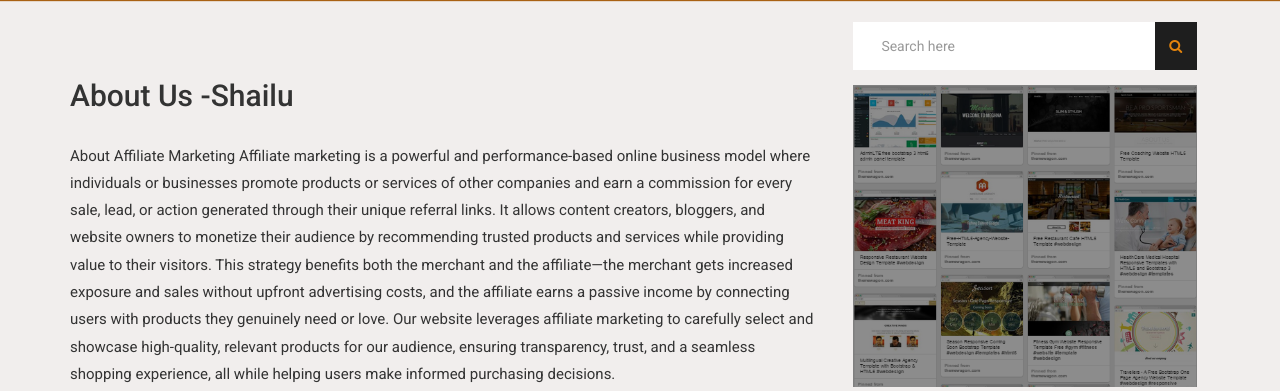
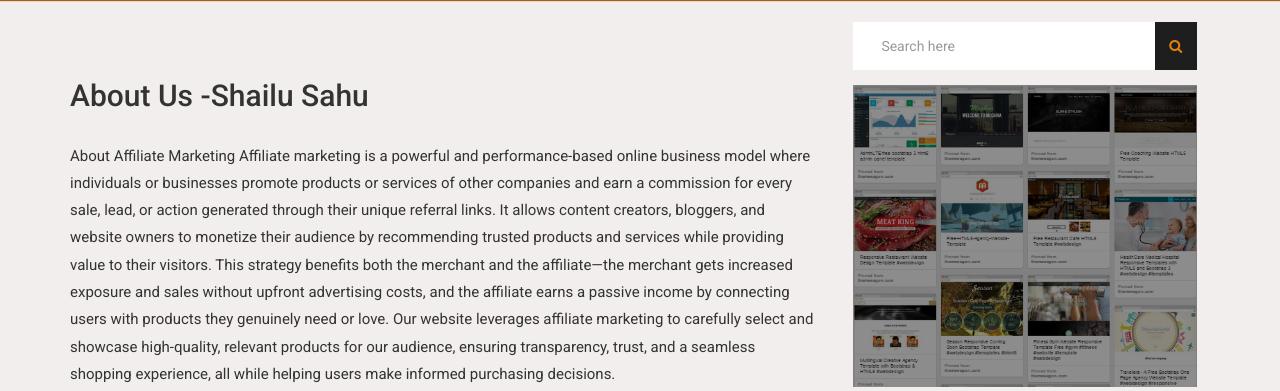
Before and after one commit to shailendra-sahu-43/Blog_Project, a Django app: page /about in a window 1280 px wide. Shown: the part 50-441 px from the top of the page. Run offline with Django 5.2, Linux system fonts and the light colour scheme; some libraries are stand-ins or nearby versions.

Commit message:
new about page

```diff
--- a/ecommerceapp/templates/about.html
+++ b/ecommerceapp/templates/about.html
@@ -11,7 +11,7 @@
                         <article>
                             <br>
                             <br>
-                            <h1>about us -shailu </h1>
+                            <h1>about us -shailu sahu</h1>
                             <br>
 
                             <p> About Affiliate Marketing
```
